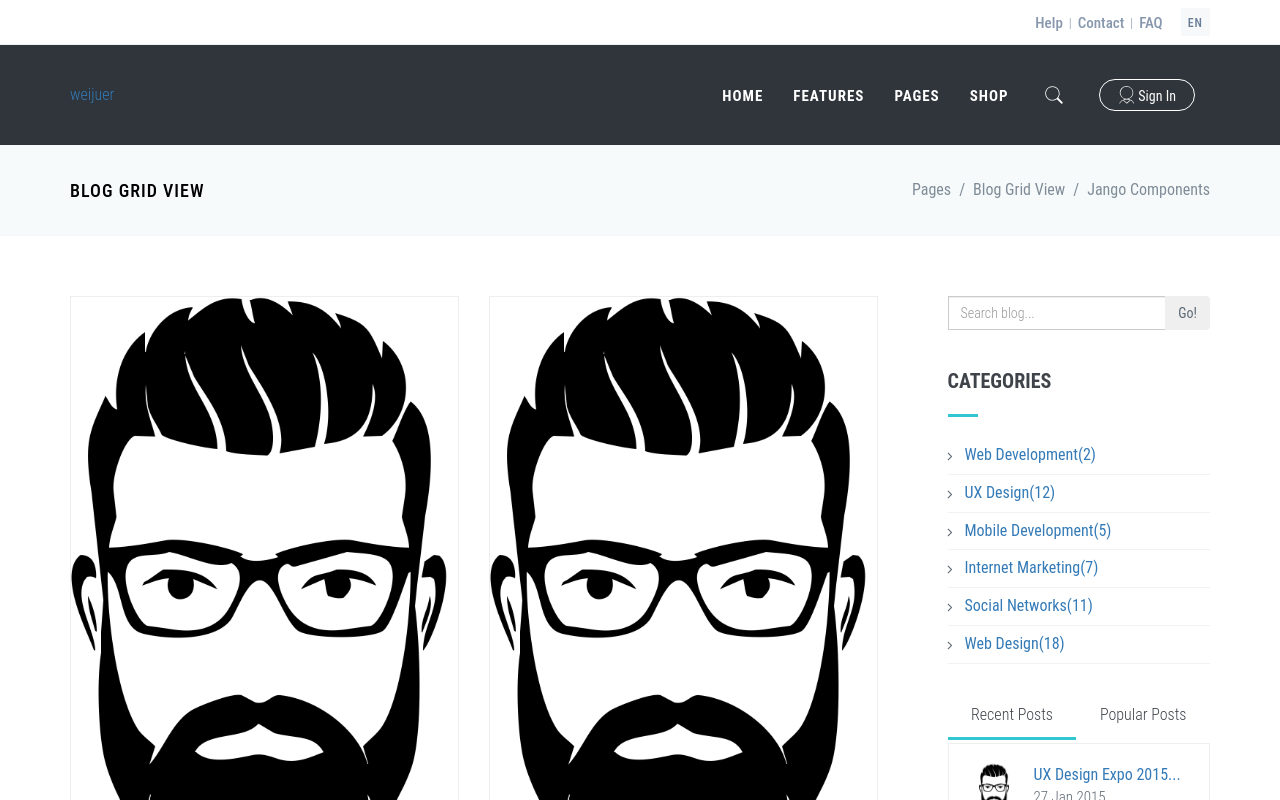
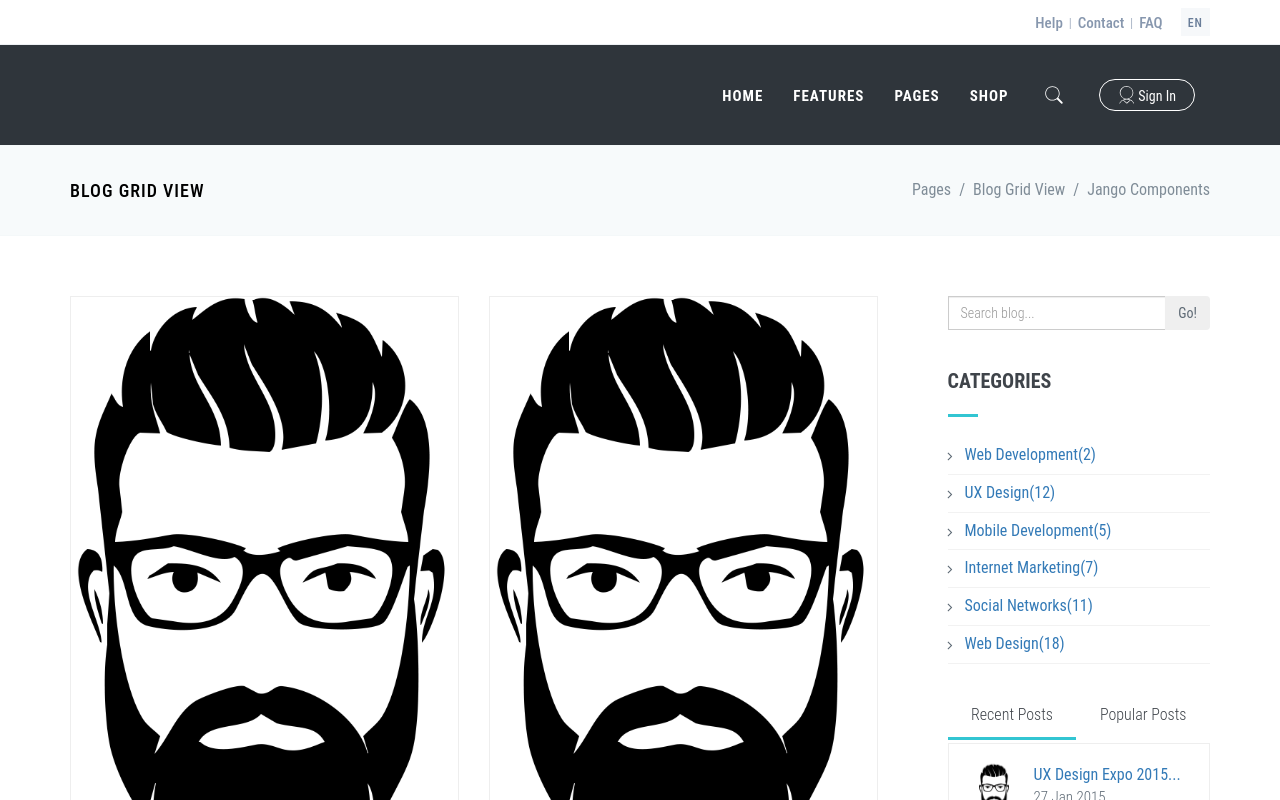
Before and after one commit to weijuer/weijuer.github.io, a Vue app: page / in a window 1280 px wide. Shown: the top 800 px of the page. Built offline with nearby package versions, Linux system fonts and the light colour scheme.

Commit message:
1.使用vue初始化项目； 2.修改logo文件为svg;

```diff
--- a/src/components/header.vue
+++ b/src/components/header.vue
@@ -47,8 +47,8 @@
         <div class="wj-navbar-wrapper clearfix">
           <div class="wj-brand wj-pull-left">
             <a href="index.html" class="wj-logo">
-              <span class="wj-desktop-logo">weijuer</span>
-              <!--<img src="/static/global/images/logo.png" alt="JANGO" class="wj-desktop-logo">-->
+              <!--<span class="wj-desktop-logo">weijuer</span>-->
+              <img src="/static/global/images/nav-logo.svg" alt="WEIJUER" class="wj-desktop-logo">
             </a>
             <button class="wj-hor-nav-toggler" type="button" data-target=".wj-mega-menu">
               <span class="wj-line"></span>
```
Also changed, not shown: static/global/images/nav-logo.svg (added), static/global/images/wj-logo.svg.
